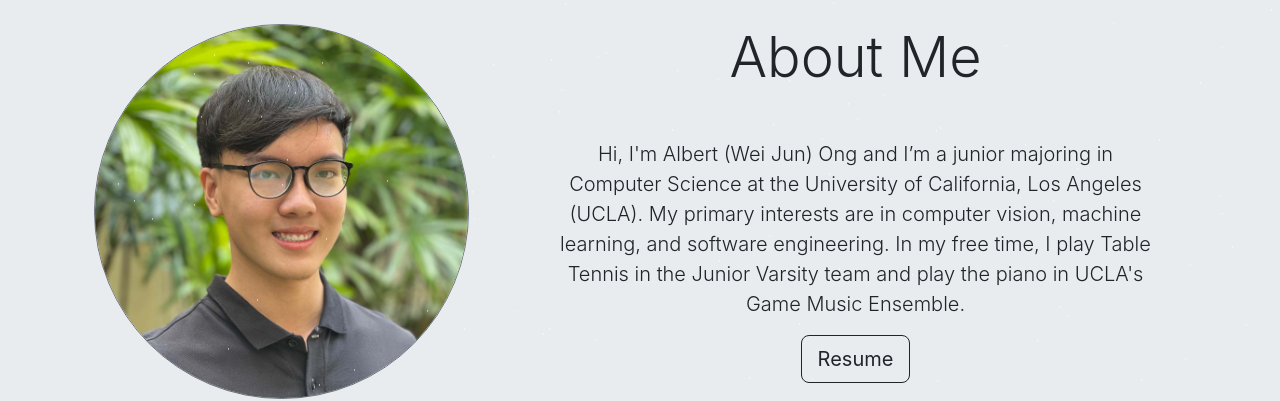
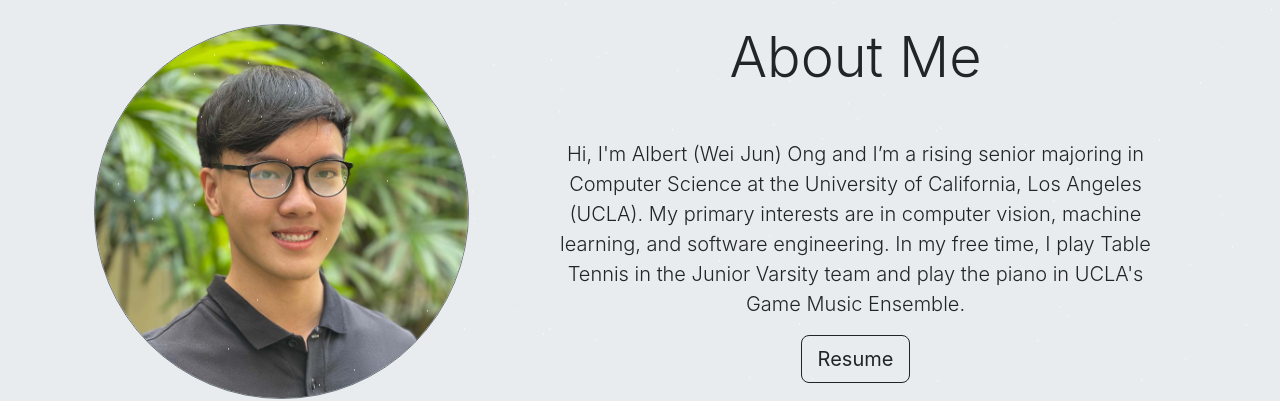
Before and after one commit to g1oom/g1oom.github.io, a React (Create React App) app: page / in a window 1280 px wide. Shown: the part 840-1241 px from the top of the page. Built offline with nearby package versions, Linux system fonts and the light colour scheme; no server answers.

Commit message:
Change about me message to show new school year

```diff
--- a/src/editable-stuff/config.js
+++ b/src/editable-stuff/config.js
@@ -35,7 +35,7 @@ const about = {
   imageLink: require("../editable-stuff/profile-pic.jpeg"),
   imageSize: 375,
   message:
-    "Hi, I'm Albert (Wei Jun) Ong and I’m a junior majoring in Computer Science at the University of California, Los Angeles (UCLA). My primary interests are in computer vision, machine learning, and software engineering. In my free time, I play Table Tennis in the Junior Varsity team and play the piano in UCLA's Game Music Ensemble.",
+    "Hi, I'm Albert (Wei Jun) Ong and I’m a rising senior majoring in Computer Science at the University of California, Los Angeles (UCLA). My primary interests are in computer vision, machine learning, and software engineering. In my free time, I play Table Tennis in the Junior Varsity team and play the piano in UCLA's Game Music Ensemble.",
   resume: require("../editable-stuff/resume.pdf"),
 };
 
```
